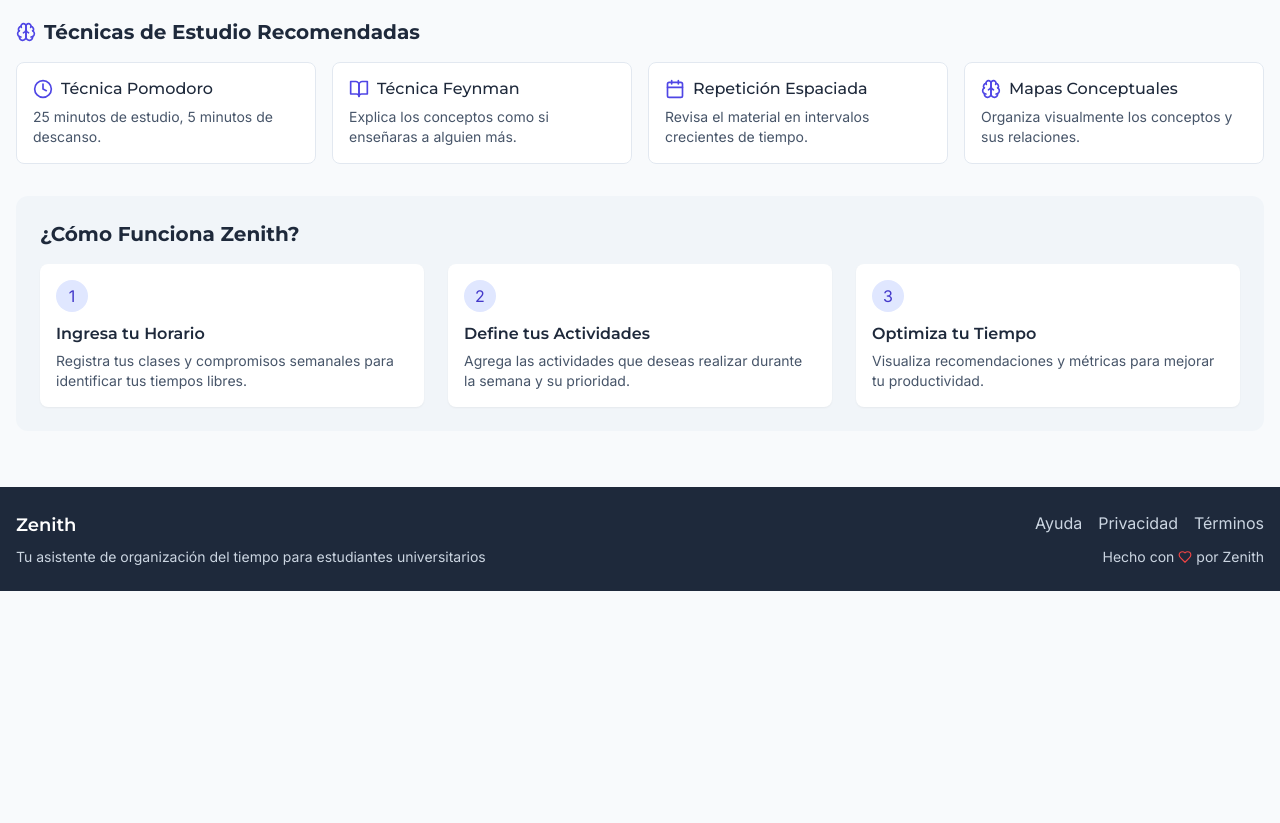
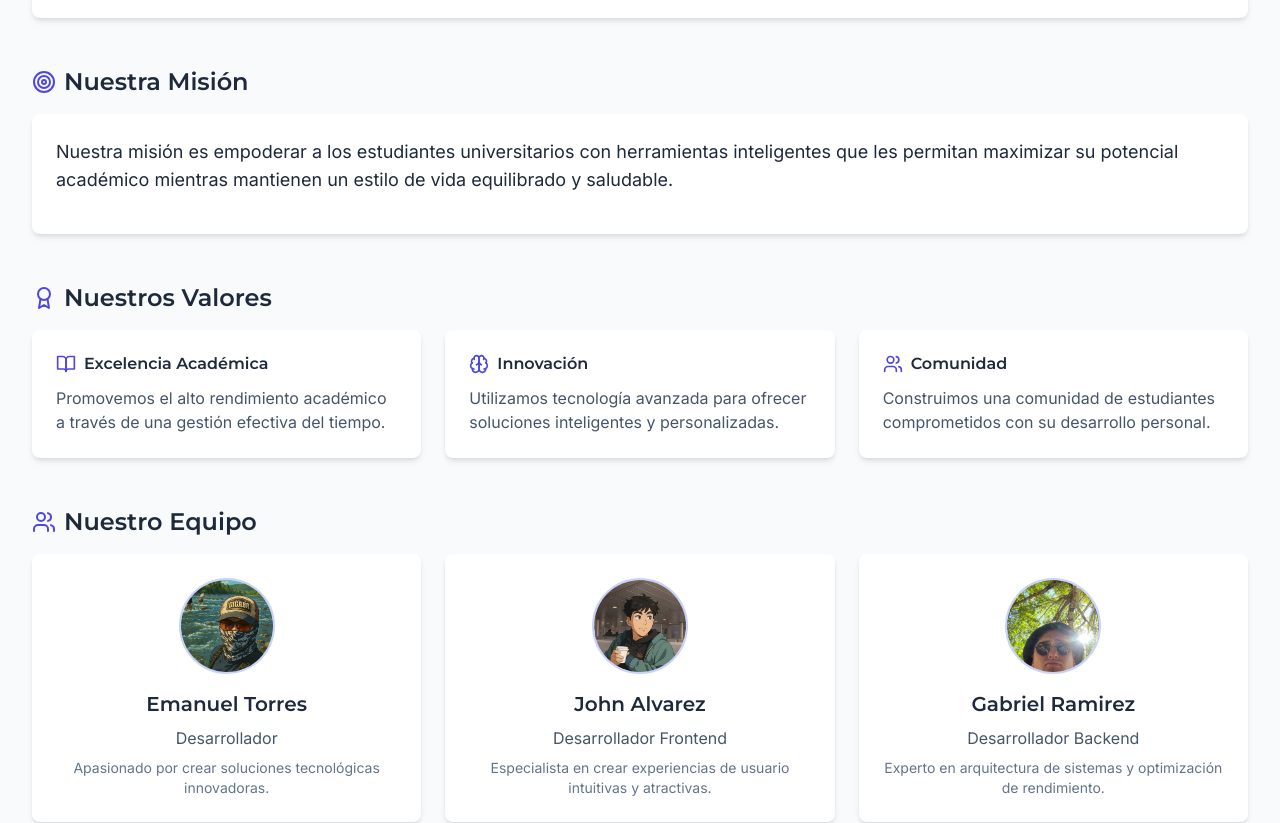
Before and after one commit to TorresX9-11/project-zenith, a React (Vite) app in the folder project/: page /sobre-nosotros in a window 1280 px wide. Before the commit this address led to /. Shown: the part 640-1463 px from the top of the page. Before the commit the page ends 1231 px from the top, so only its background shows below. Built offline with nearby package versions, Linux system fonts and the light colour scheme.

Commit message:
Update "Sobre Nosotros"

```diff
--- a/project/src/App.tsx
+++ b/project/src/App.tsx
@@ -5,6 +5,7 @@ import Home from './pages/Home';
 import Schedule from './pages/Schedule';
 import Activities from './pages/Activities';
 import Dashboard from './pages/Dashboard';
+import AboutUs from './pages/AboutUs';
 import { ZenithProvider } from './context/ZenithContext';
 import './App.css';
 
@@ -18,6 +19,7 @@ function App() {
             <Route path="horario" element={<Schedule />} />
             <Route path="actividades" element={<Activities />} />
             <Route path="dashboard" element={<Dashboard />} />
+            <Route path="sobre-nosotros" element={<AboutUs />} />
             <Route path="*" element={<Navigate to="/" replace />} />
           </Route>
         </Routes>
--- a/project/src/components/Navbar.tsx
+++ b/project/src/components/Navbar.tsx
@@ -1,6 +1,6 @@
 import React from 'react';
 import { NavLink } from 'react-router-dom';
-import { Home, Calendar, ListTodo, BarChart3 } from 'lucide-react';
+import { Home, Calendar, ListTodo, BarChart3, Info } from 'lucide-react';
 
 const Navbar: React.FC = () => {
   return (
@@ -11,6 +11,7 @@ const Navbar: React.FC = () => {
           <NavItem to="/horario" icon={<Calendar size={18} />} label="Horario" />
           <NavItem to="/actividades" icon={<ListTodo size={18} />} label="Actividades" />
           <NavItem to="/dashboard" icon={<BarChart3 size={18} />} label="Dashboard" />
+          <NavItem to="/sobre-nosotros" icon={<Info size={18} />} label="Sobre Nosotros" />
         </ul>
       </div>
     </nav>
--- a/project/src/pages/AboutUs.tsx
+++ b/project/src/pages/AboutUs.tsx
@@ -13,8 +13,8 @@ interface TeamMember {
 const teamMembers: TeamMember[] = [
   {
     name: "Emanuel Torres",
-    role: "Desarrollador Backend",
-    description: "Apasionado por la optimización de procesos y la creación de APIs eficientes.",
+    role: "Desarrollador",
+    description: "Apasionado por crear soluciones tecnológicas innovadoras.",
     imageUrl: "/src/pages/assetsImg/imgPerfil/EmanuelTorres/imgPerfil.jpg"
   },
   {
@@ -25,8 +25,8 @@ const teamMembers: TeamMember[] = [
   },
   {
     name: "Gabriel Ramirez",
-    role: "Diseñador",
-    description: "Creativo y detallista, enfocado en la estética y funcionalidad de la aplicación.",
+    role: "Desarrollador Backend",
+    description: "Experto en arquitectura de sistemas y optimización de rendimiento.",
     imageUrl: "/src/pages/assetsImg/imgPerfil/GabrielRamirez/imgPerfil.jpg"
   }
 ];
```
